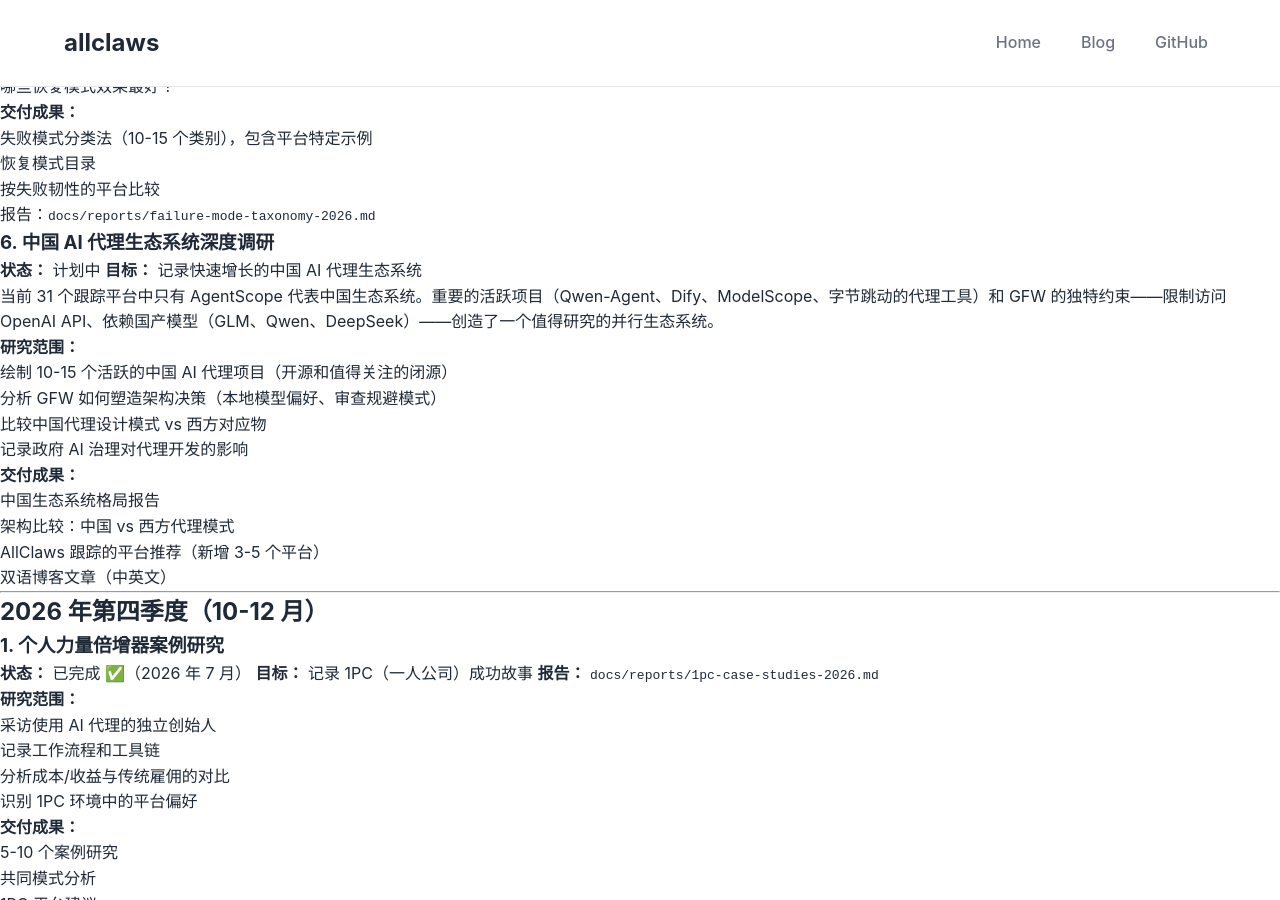
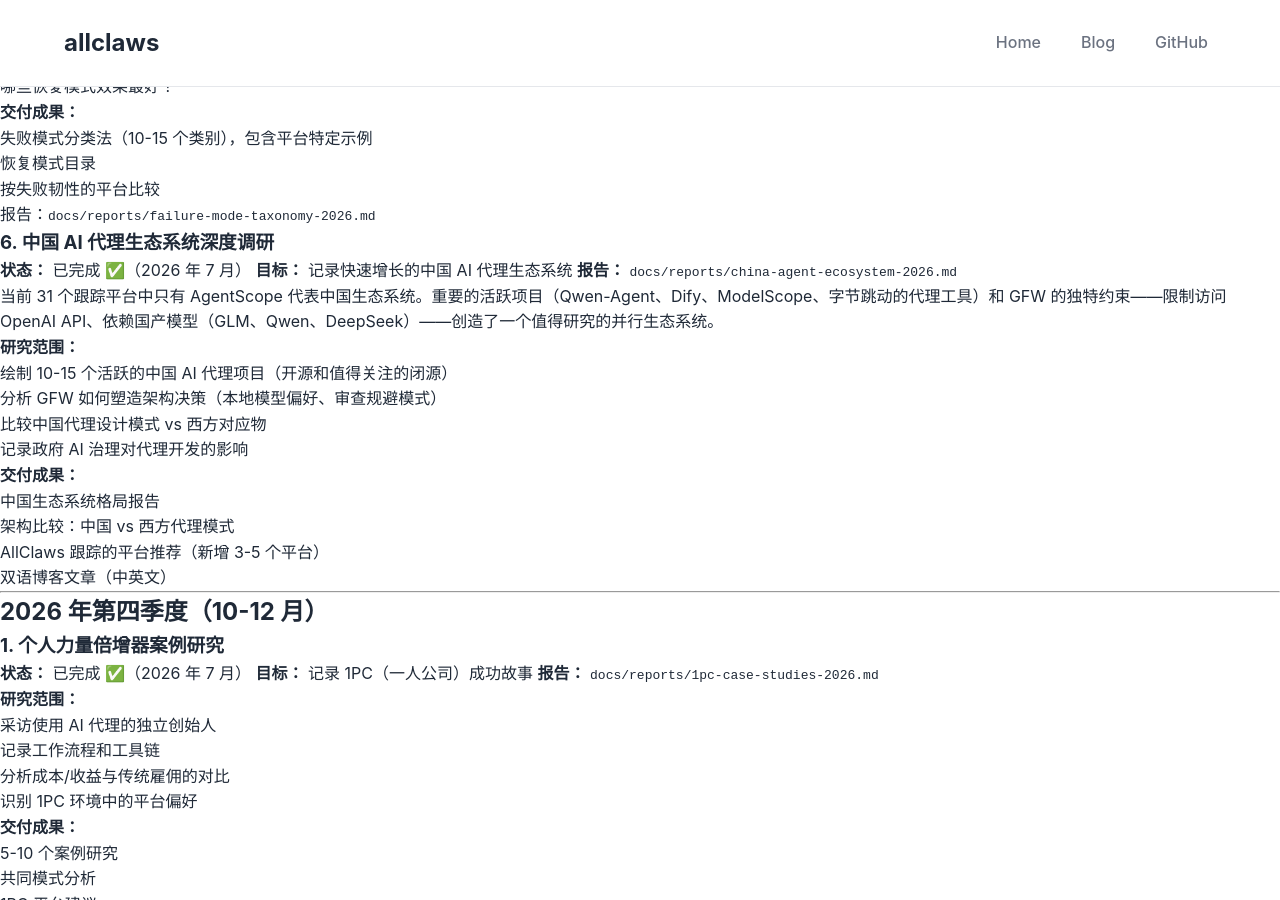
Before and after one commit to dz3ai/allclaws, a Jekyll site: the page built from docs/ROADMAP.zh-CN.md, in a window 1280 px wide and 900 px high, scrolled down 1550 px. Built offline with Jekyll 4.4.1, drawn with Linux system fonts in a browser that asks for light colours; our own code applies the rules of GitHub Pages for plain Markdown files.

Commit message:
docs: mark Q3-6 China AI Agent Ecosystem as completed

```diff
--- a/docs/ROADMAP.zh-CN.md
+++ b/docs/ROADMAP.zh-CN.md
@@ -93,8 +93,9 @@
 
 ### 6. 中国 AI 代理生态系统深度调研
 
-**状态：** 计划中
+**状态：** 已完成 ✅（2026 年 7 月）
 **目标：** 记录快速增长的中国 AI 代理生态系统
+**报告：** `docs/reports/china-agent-ecosystem-2026.md`
 
 当前 31 个跟踪平台中只有 AgentScope 代表中国生态系统。重要的活跃项目（Qwen-Agent、Dify、ModelScope、字节跳动的代理工具）和 GFW 的独特约束——限制访问 OpenAI API、依赖国产模型（GLM、Qwen、DeepSeek）——创造了一个值得研究的并行生态系统。
 
```
Also changed, not shown: docs/ROADMAP.md (+2 -1 lines).
